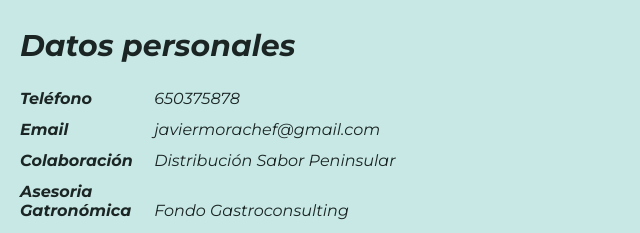
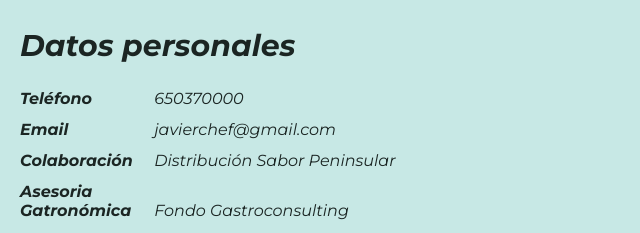
Before and after one commit to rutyliru/proyecto-final-ruth, a plain HTML site: page index.html in a window 1280 px wide. Shown: the part 1014-1247 px from the top of the page, 0-640 px from the left. Drawn offline with Linux system fonts and the light colour scheme.

Commit message:
Update index.html

```diff
--- a/index.html
+++ b/index.html
@@ -53,11 +53,11 @@
 					<ul>
 						<li>
 							<strong>Teléfono</strong>
-							650375878
+							650370000
 						</li>
 						<li>
 							<strong>Email</strong>
-							javiermorachef@gmail.com
+							javierchef@gmail.com
 						</li>
 						<li>
 							<strong>Colaboración</strong>
```
